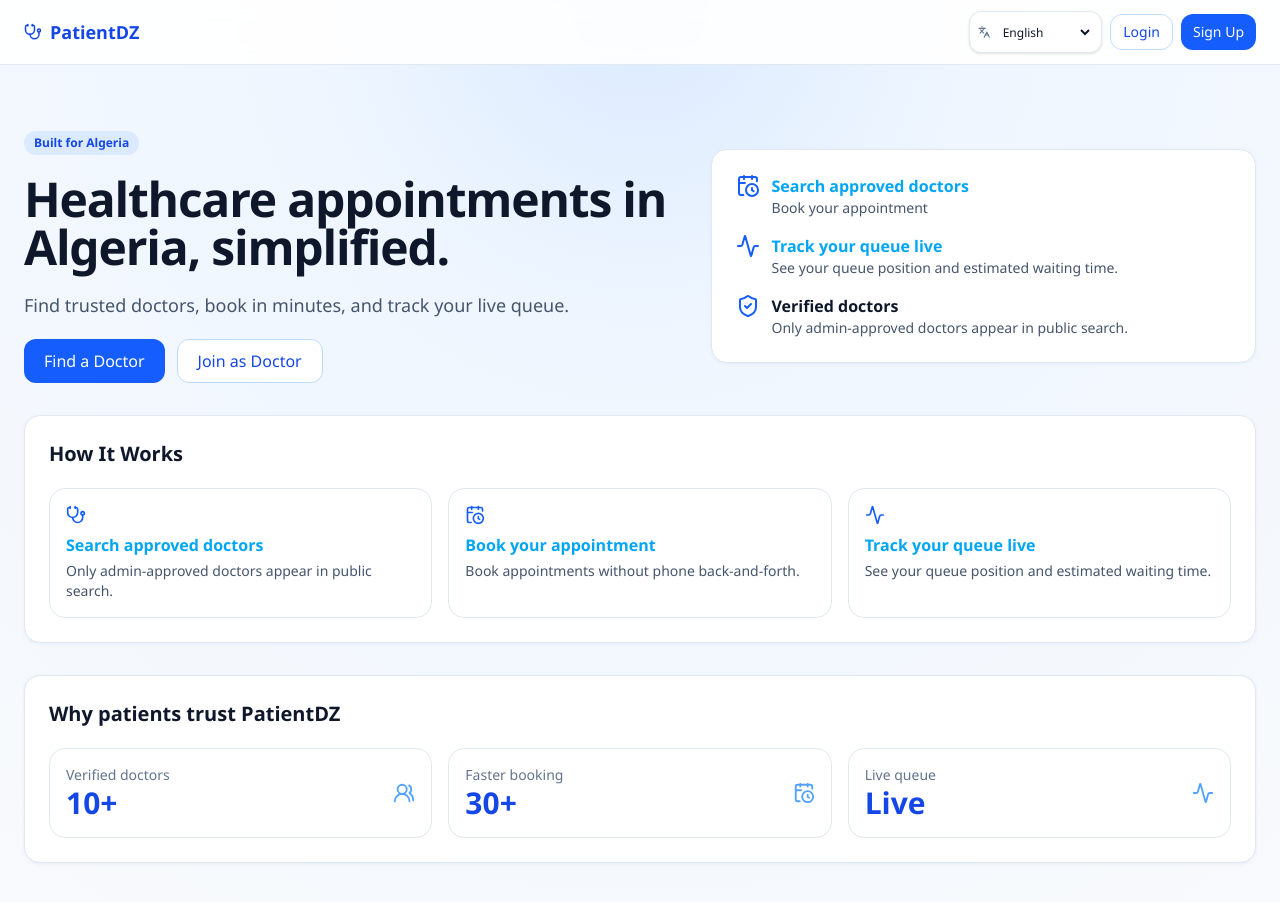
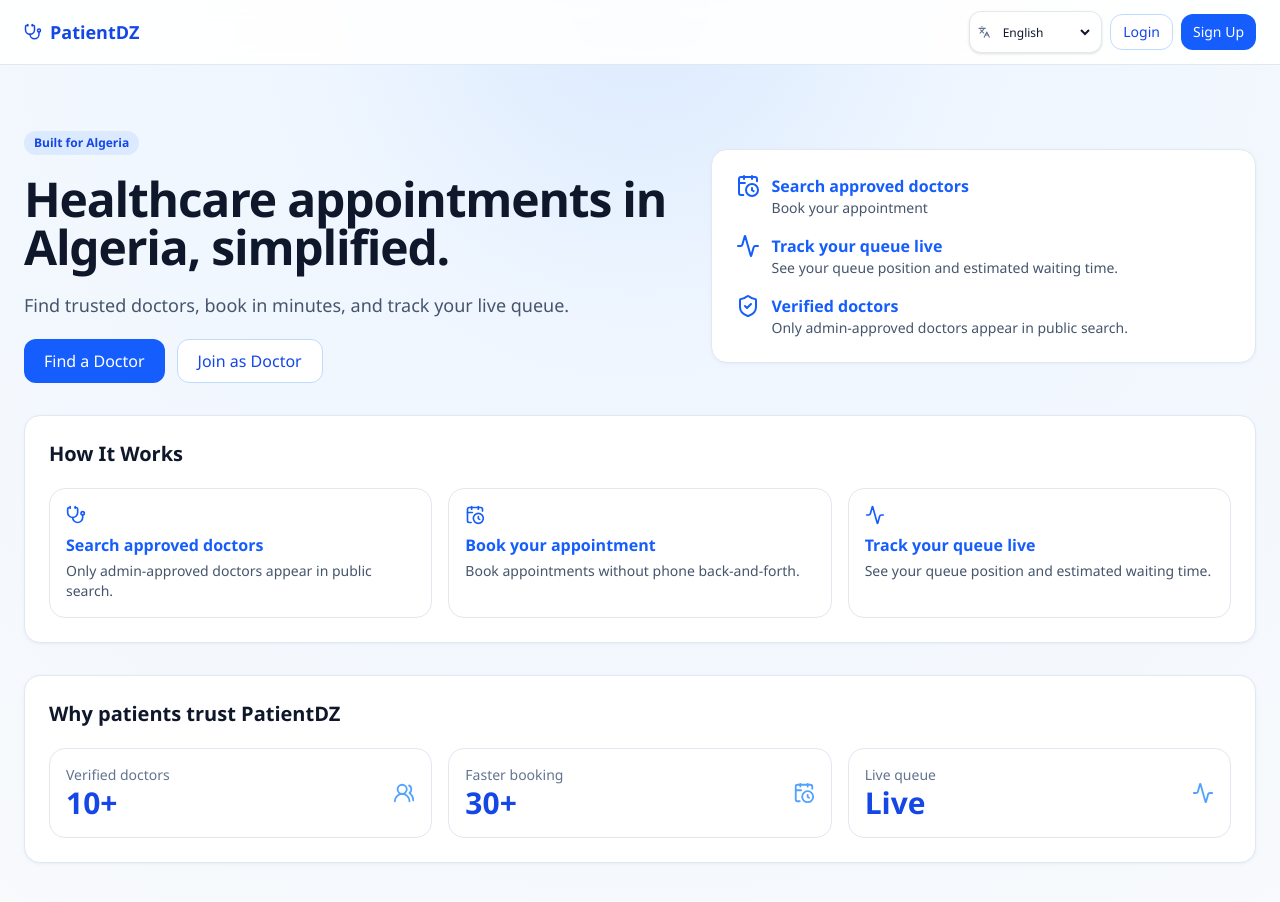
Before and after one commit to a-ziane/MedDZ, a Next.js app: page / in a window 1280 px wide. Shown: the top 902 px of the page. Built offline with nearby package versions, Linux system fonts and the light colour scheme; no server answers.

Commit message:
Adjust landing feature heading blues to match palette

```diff
--- a/src/components/landing.tsx
+++ b/src/components/landing.tsx
@@ -38,21 +38,21 @@ export function LandingPage() {
             <div className="flex items-start gap-3">
               <CalendarClock className="text-blue-600" />
               <div>
-                <h3 className="font-semibold text-sky-500">{text("step1")}</h3>
+                <h3 className="font-semibold text-blue-600">{text("step1")}</h3>
                 <p className="text-sm text-slate-600 dark:text-slate-300">{text("step2")}</p>
               </div>
             </div>
             <div className="flex items-start gap-3">
               <Activity className="text-blue-600" />
               <div>
-                <h3 className="font-semibold text-sky-500">{text("step3")}</h3>
+                <h3 className="font-semibold text-blue-600">{text("step3")}</h3>
                 <p className="text-sm text-slate-600 dark:text-slate-300">{text("trust3Body")}</p>
               </div>
             </div>
             <div className="flex items-start gap-3">
               <ShieldCheck className="text-blue-600" />
               <div>
-                <h3 className="font-semibold">{text("trust1Title")}</h3>
+                <h3 className="font-semibold text-blue-600">{text("trust1Title")}</h3>
                 <p className="text-sm text-slate-600 dark:text-slate-300">{text("trust1Body")}</p>
               </div>
             </div>
@@ -71,7 +71,7 @@ export function LandingPage() {
               return (
                 <div key={item.title} className="rounded-2xl border border-slate-200 bg-white p-4 dark:border-slate-800 dark:bg-slate-900">
                   <Icon className="mb-2 text-blue-600" size={20} />
-                  <h3 className="font-semibold text-sky-500">{item.title}</h3>
+                  <h3 className="font-semibold text-blue-600">{item.title}</h3>
                   <p className="mt-1 text-sm text-slate-600 dark:text-slate-300">{item.body}</p>
                 </div>
               );
```
